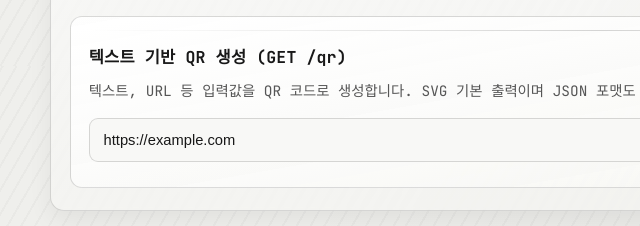
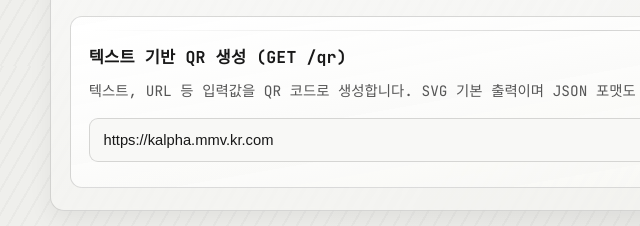
Before and after one commit to gguatit/kalpha-s_api, a website: page src/ui/index.html in a window 1280 px wide. Shown: the part 1254-1480 px from the top of the page, 40-680 px from the left. Drawn offline with Linux system fonts and the light colour scheme; files that its build step writes are made by us from their sources.

Commit message:
feat: QR 코드 생성 입력값 업데이트 - 기본 URL을 'https://kalpha.mmv.kr.com'으로 변경

```diff
--- a/src/ui/index.html
+++ b/src/ui/index.html
@@ -71,7 +71,7 @@
         <h3>텍스트 기반 QR 생성 (GET /qr)</h3>
         <p>텍스트, URL 등 입력값을 QR 코드로 생성합니다. SVG 기본 출력이며 JSON 포맷도 지원합니다.</p>
         <div class="input-group">
-          <input type="text" id="qrInput" value="https://example.com" placeholder="URL 또는 텍스트 입력">
+          <input type="text" id="qrInput" value="https://kalpha.mmv.kr.com" placeholder="URL 또는 텍스트 입력">
           <button class="btn" onclick="testQR()">QR 생성</button>
         </div>
         <div id="qrResult" class="qr-container result-box"></div>
```
